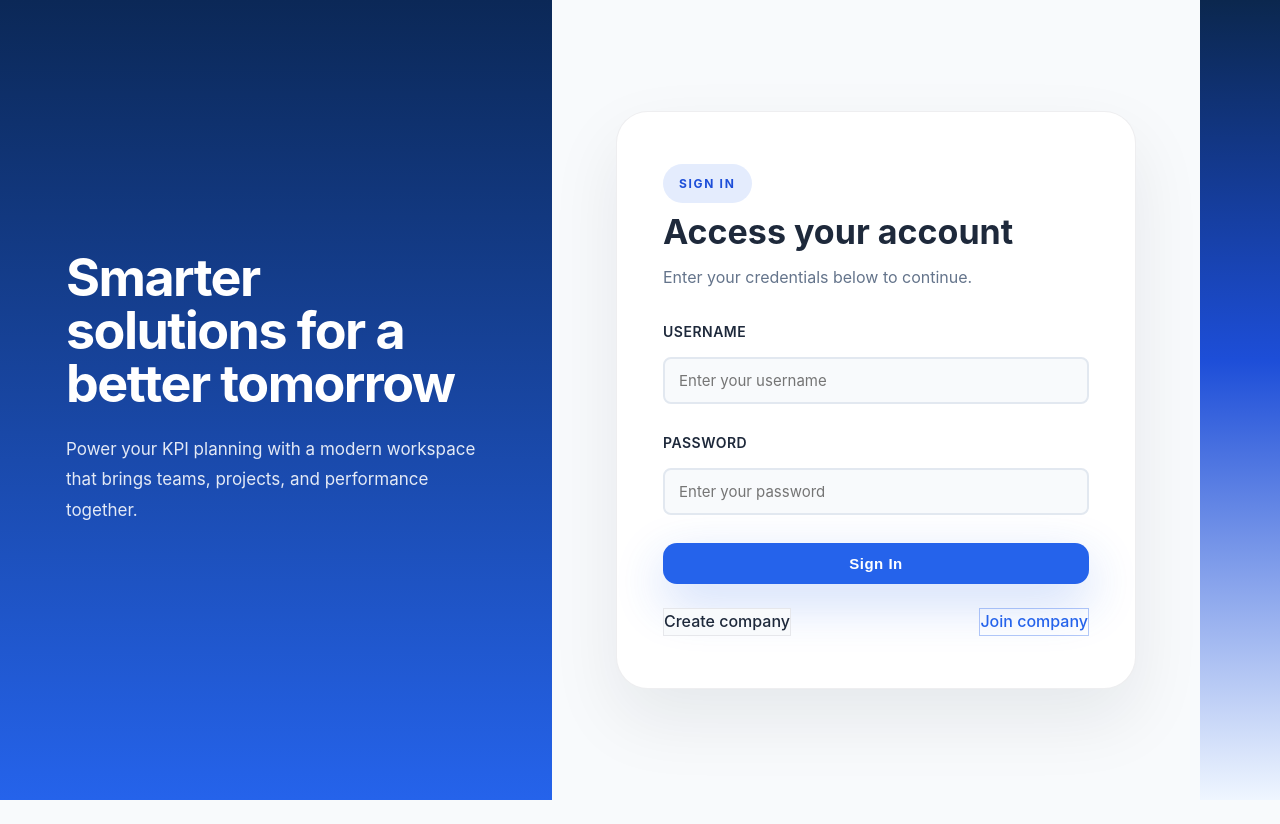
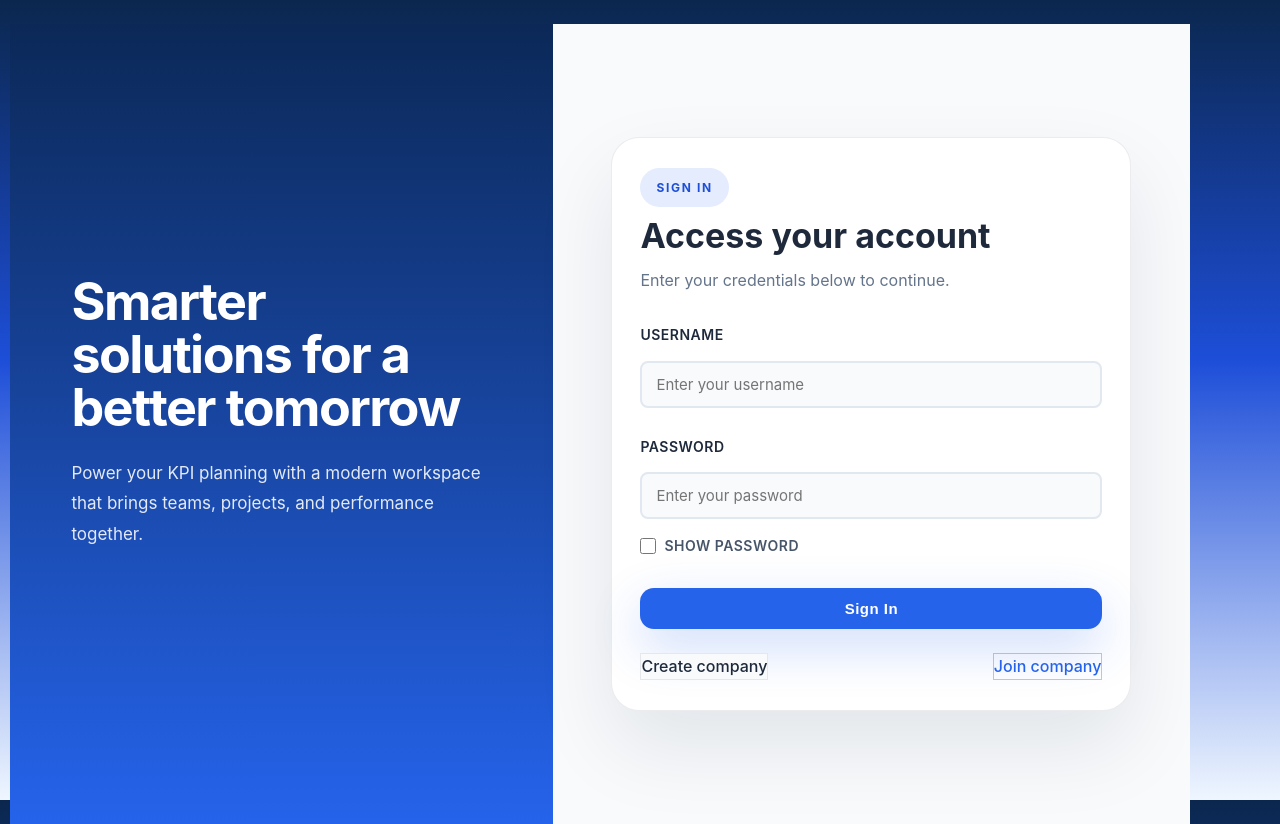
Before and after one commit to direeo/smart-track, a FastAPI app: page / in a window 1280 px wide. Before the commit the page ends 800 px from the top, so only its background shows below. Run offline with FastAPI, Linux system fonts and the light colour scheme.

Commit message:
Add show password option and soften auth page layout

```diff
--- a/models/static/style.css
+++ b/models/static/style.css
@@ -446,20 +446,21 @@ body.auth-page footer {
 body.auth-page {
     min-height: 100vh;
     background: linear-gradient(180deg, #0b274e 0%, #1d4ed8 45%, #eff6ff 100%);
-    overflow: hidden;
+    overflow: auto;
 }
 
 body.auth-page main {
     margin: 0;
     padding: 0;
-    min-height: 100vh;
+    min-height: auto;
 }
 
 .auth-frame {
     display: grid;
     grid-template-columns: 46% 54%;
     min-height: 100vh;
-    margin: 0 auto;
+    width: min(100%, 1180px);
+    margin: 24px auto 32px;
     border-radius: 0;
     overflow: hidden;
     box-shadow: none;
@@ -470,7 +471,7 @@ body.auth-page main {
     display: flex;
     align-items: center;
     justify-content: center;
-    padding: 52px 42px;
+    padding: 40px 32px;
     position: relative;
     min-height: 100vh;
 }
@@ -510,6 +511,25 @@ button.pass-toggle,
     z-index: 1;
 }
 
+.show-password {
+    margin-top: 10px;
+}
+
+.show-password label {
+    font-size: 14px;
+    color: #475569;
+    display: inline-flex;
+    align-items: center;
+    gap: 8px;
+    cursor: pointer;
+}
+
+.show-password input[type="checkbox"] {
+    width: 16px;
+    height: 16px;
+    accent-color: #2563eb;
+}
+
 .brand-block {
     display: flex;
     align-items: center;
@@ -527,7 +547,7 @@ button.pass-toggle,
 }
 
 .hero-title {
-    font-size: 42px;
+    font-size: 38px;
     line-height: 1.05;
     letter-spacing: -0.03em;
     margin-bottom: 14px;
@@ -547,7 +567,7 @@ button.pass-toggle,
     max-width: 520px;
     background: white;
     border-radius: 28px;
-    padding: 32px 30px;
+    padding: 30px 28px;
     border: 1px solid rgba(15, 23, 42, 0.08);
     box-shadow: 0 36px 82px rgba(15, 23, 42, 0.09);
     overflow: visible;
@@ -675,17 +695,6 @@ button.pass-toggle,
     line-height: 1.1;
     color: white;
 }
-
-.auth-card.compact-card {
-    width: 100%;
-    max-width: 520px;
-    background: white;
-    border-radius: 32px;
-    padding: 52px 46px;
-    border: 1px solid rgba(15, 23, 42, 0.07);
-    box-shadow: 0 30px 70px rgba(15, 23, 42, 0.08);
-}
-
 .auth-header span.brand-tag {
     display: inline-flex;
     align-items: center;
--- a/models/templates/base.html
+++ b/models/templates/base.html
@@ -57,6 +57,11 @@
             panel.classList.toggle('hidden');
             button.textContent = panel.classList.contains('hidden') ? 'View sample logins' : 'Hide sample logins';
         }
+        function togglePasswordVisibility(fieldId, checkbox) {
+            const field = document.getElementById(fieldId);
+            if (!field) return;
+            field.type = checkbox.checked ? 'text' : 'password';
+        }
     </script>
     {% block extra_js %}{% endblock %}
 </body>
--- a/models/templates/login.html
+++ b/models/templates/login.html
@@ -34,6 +34,9 @@
                 <div class="form-group password-field">
                     <label for="password">Password</label>
                     <input type="password" id="password" name="password" placeholder="Enter your password" required>
+                    <div class="show-password">
+                        <label><input type="checkbox" onchange="togglePasswordVisibility('password', this)"> Show password</label>
+                    </div>
                 </div>
                 <div class="form-actions">
                     <input type="submit" value="Sign In" class="btn-primary" style="width: 100%;">
--- a/models/templates/register.html
+++ b/models/templates/register.html
@@ -53,6 +53,9 @@
                 <div class="form-group password-field">
                     <label for="password">Password</label>
                     <input type="password" id="password" name="password" placeholder="Create a strong password" required>
+                    <div class="show-password">
+                        <label><input type="checkbox" onchange="togglePasswordVisibility('password', this)"> Show password</label>
+                    </div>
                 </div>
                 <div class="form-group">
                     <label for="department_names">Departments</label>
--- a/models/templates/signup.html
+++ b/models/templates/signup.html
@@ -47,6 +47,9 @@
                 <div class="form-group password-field">
                     <label for="password">Password</label>
                     <input type="password" id="password" name="password" required>
+                    <div class="show-password">
+                        <label><input type="checkbox" onchange="togglePasswordVisibility('password', this)"> Show password</label>
+                    </div>
                 </div>
                 <div class="form-actions">
                     <input type="submit" value="Join Company" class="btn-primary" style="width: 100%;">
```
